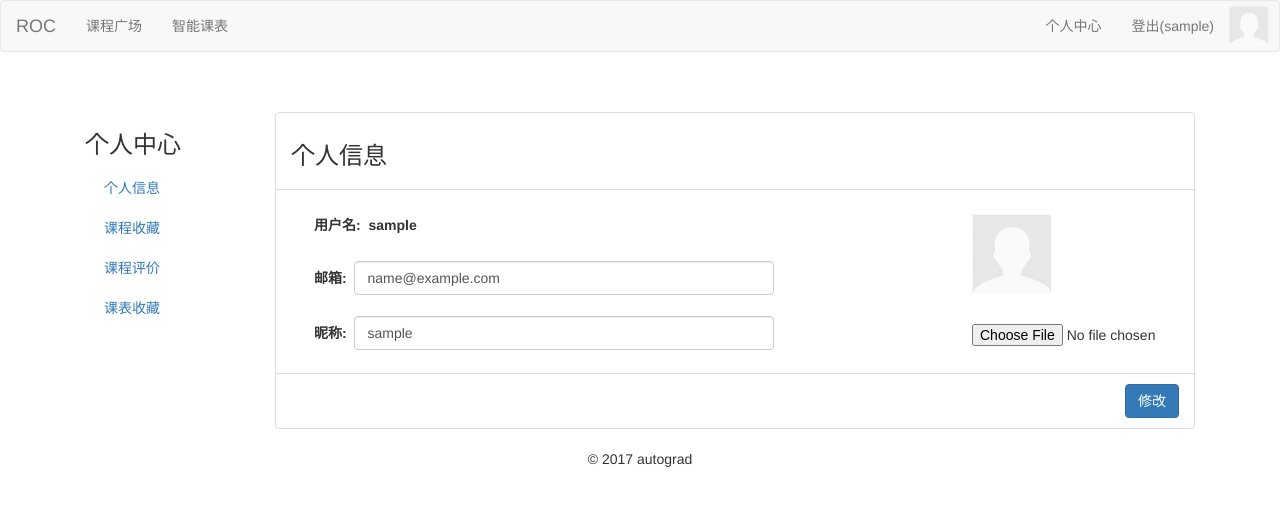
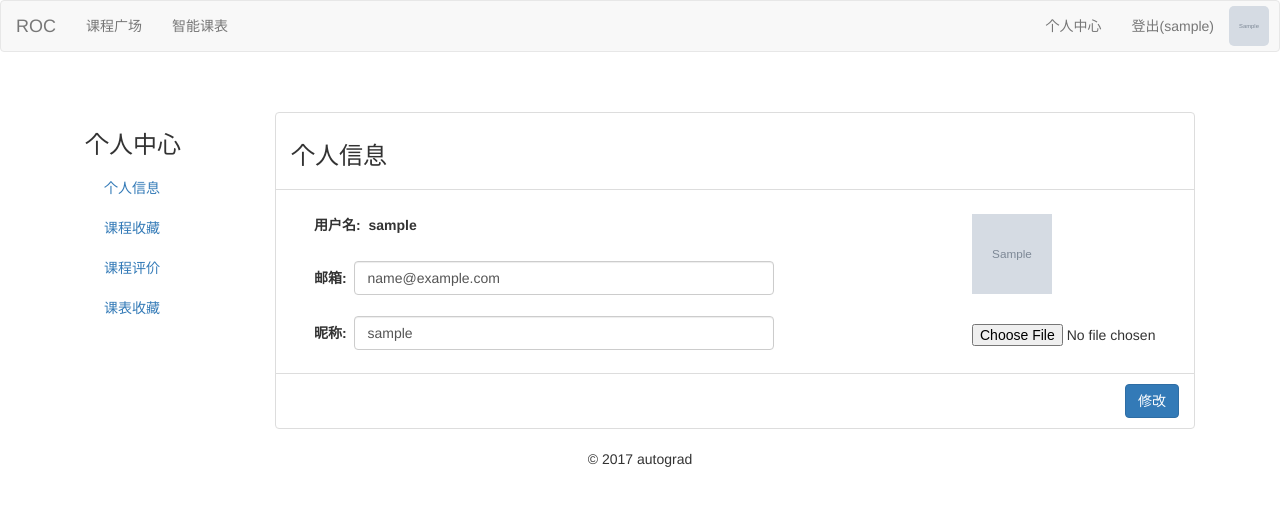
Before and after one commit to thss15fyt/ROC, a Django app: page /user_info in a window 1280 px wide. Shown: the top 506 px of the page. Run offline with Django 3.2, Linux system fonts and the light colour scheme; a user stored in the database is signed in; tables that the repository leaves empty hold one stand-in row (values such as "Sample post"); grey boxes marked "Sample" are stand-in pictures; some libraries are stand-ins or nearby versions.

Commit message:
Modify signup and base template for user info.

```diff
--- a/ROC/templates/base/base.html
+++ b/ROC/templates/base/base.html
@@ -22,7 +22,7 @@
 		            {% if user.is_authenticated %}
 		            <li><a href="{% url 'user_info' %}">个人中心</a></li>
 		            <li><a href="{% url 'logout' %}">登出({{user.username}})</a></li>
-		            <li><img src="{% static 'img/default_avatar.jpg' %}" width="40em" height="40em"
+		            <li><img src="{{user.userinfo.avatar_url}}" width="40em" height="40em"
 		            style="margin-top:5px;margin-right:10px;border-radius:5px"></li>
 		            {% else %}
 		            <li><a href="{% url 'login' %}">登录</a></li>
--- a/ROC/templates/user_center/user_info.html
+++ b/ROC/templates/user_center/user_info.html
@@ -13,7 +13,7 @@
         <li class="list-group-item clearfix">
             <div class="word-wrap">
                 <div class="col-md-3" style="top:1em;float:right">
-                    <img src="{% static 'img/default_avatar.jpg' %}" width="80em" height="80em">
+                    <img src="{{user.userinfo.avatar_url}}" width="80em" height="80em">
                     <p>&nbsp;</p>
                     <input type="file" id="avatar" name="avatar"/>
                 </div>
@@ -40,7 +40,7 @@
                             <td style="border-top:0">
                                 <div class="form-group" style="display:inline-block;margin-bottom:0">
                                     <label for="nickname" style="float:left;padding-top:7px">昵称:&nbsp;&nbsp;</label>
-                                    <input type="text" value = "{{ user.username }}" id="nickname" name="nickname" class="form-control" required style="float:left;width:30em" />
+                                    <input type="text" value = "{{ user.userinfo.nickname }}" id="nickname" name="nickname" class="form-control" required style="float:left;width:30em" />
                                 </div>
                             </td>
                         </tr>
--- a/ROC/views/base_views.py
+++ b/ROC/views/base_views.py
@@ -2,7 +2,7 @@ from django.shortcuts import render, redirect
 from django.contrib.auth.decorators import login_required
 from django.views.decorators.http import require_POST
 from django.contrib import auth
-from ROC.models import User
+from ROC.models import User, UserInfo
 # Create your views here.
 
 
@@ -35,7 +35,8 @@ def signup_submit(request):
     password = request.POST.get('password')
     email = request.POST.get('email')
     try:
-        User.objects.create_user(username=username, password=password, email=email)
+        user = User.objects.create_user(username=username, password=password, email=email)
+        UserInfo.objects.create(user=user, nickname=username)
         return redirect('login')
     except:
         return redirect('signup')
```
